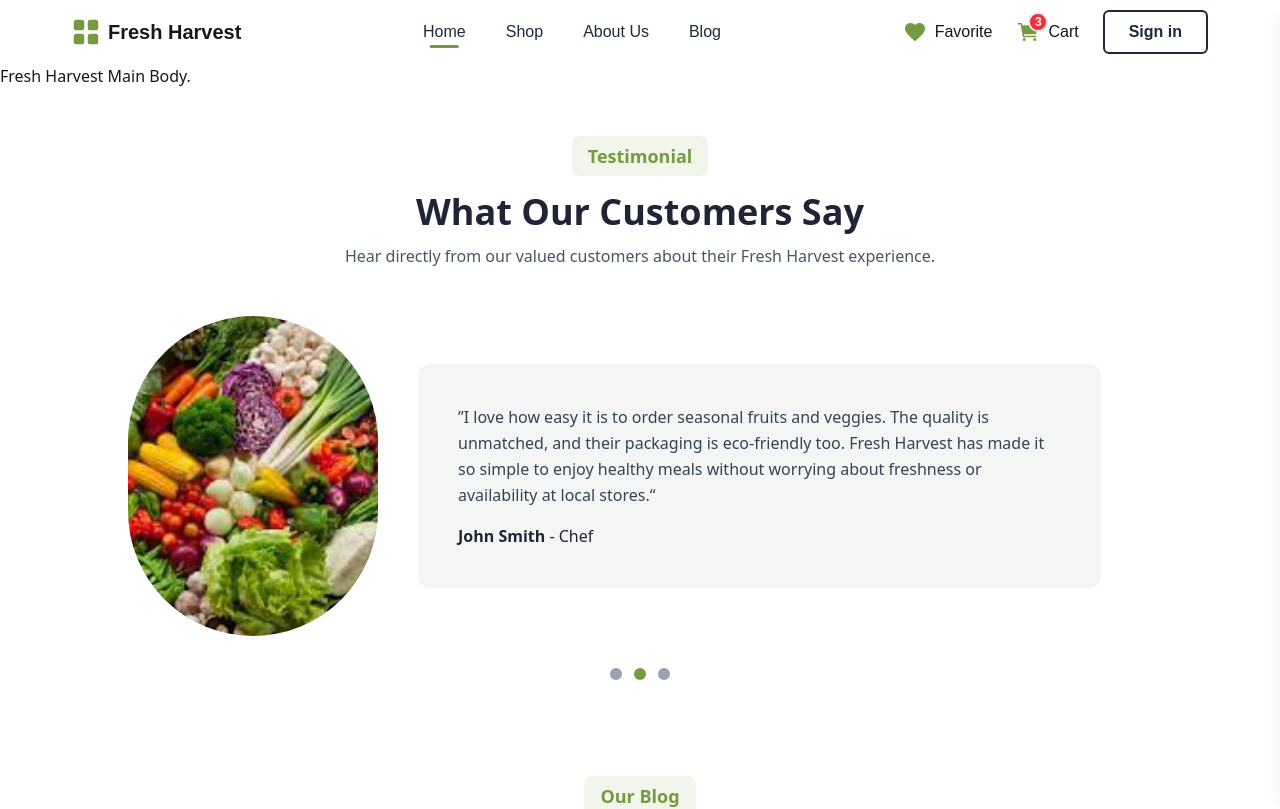
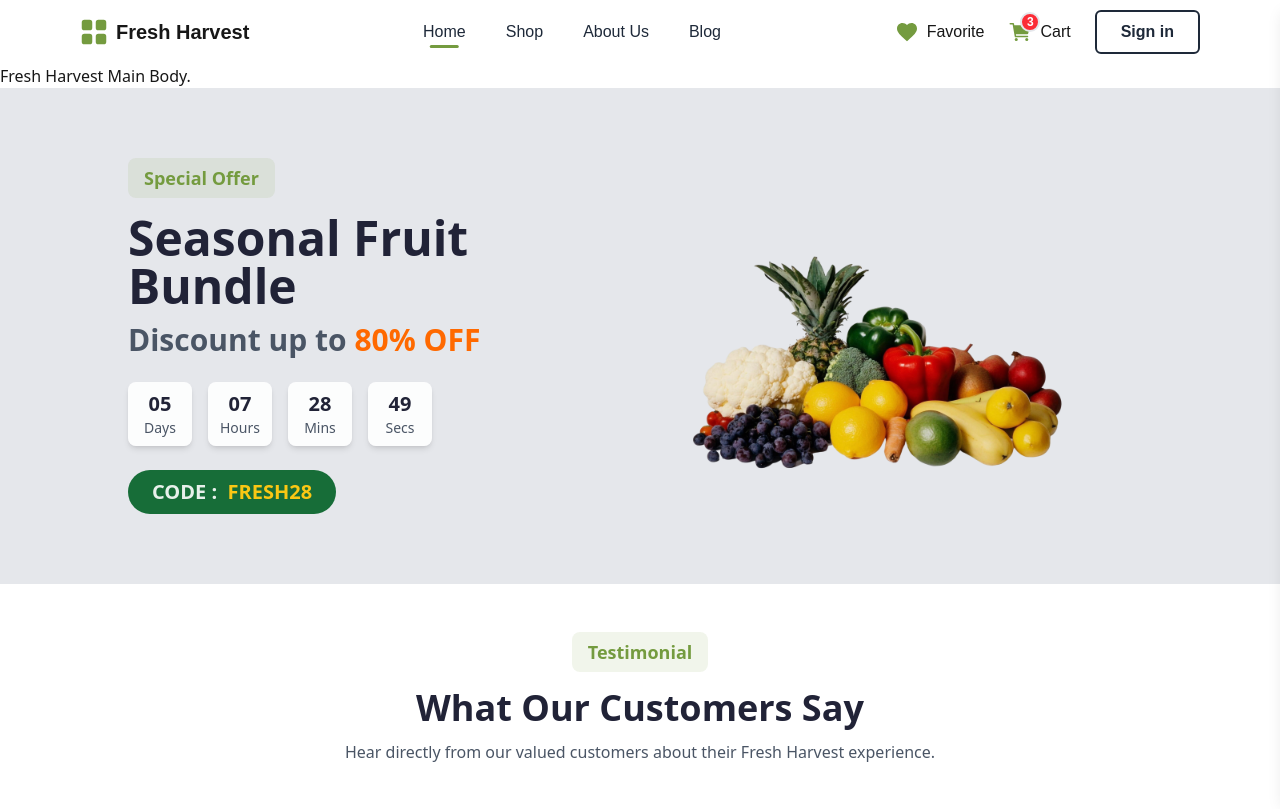
Before and after one commit to jobairalsarkar1/food-ecommerce, a Next.js app: page / in a window 1280 px wide. Shown: the top 809 px of the page. Built offline with nearby package versions, Linux system fonts and the light colour scheme.

Commit message:
Special Offers

```diff
--- a/app/(root)/page.tsx
+++ b/app/(root)/page.tsx
@@ -1,5 +1,6 @@
+import SpecialOffer from "@/components/SpecialOffer";
+import Reviews from "@/components/Reviews";
 import Blog from "@/components/Blog";
-import Reviews from "@/components/Reviews";
 
 export default function Home() {
   return (
@@ -7,6 +8,7 @@ export default function Home() {
       <main className="flex flex-col gap-[32px] row-start-2 items-center sm:items-start">
         Fresh Harvest Main Body.
       </main>
+      <SpecialOffer />
       <section>
         <Reviews />
       </section>
--- a/components/Footer.tsx
+++ b/components/Footer.tsx
@@ -9,7 +9,7 @@ import { FaFacebookF, FaInstagram, FaTwitter } from "react-icons/fa";
 
 const Footer = () => {
   return (
-    <footer className="mt-10 w-full bg-gray-100 py-12 px-6 sm:px-12 lg:px-24">
+    <footer className="mt-10 w-full bg-gray-100 py-12 px-6 sm:px-12 lg:px-22">
       <div className="grid sm:grid-cols-2 lg:grid-cols-[2fr_1fr_1fr_1fr] gap-10 mb-12">
         <div className="flex flex-col items-start justify-between">
           <div className="flex items-center gap-2 font-bold text-xl text-[#212337] mb-4">
--- a/components/Navbar.tsx
+++ b/components/Navbar.tsx
@@ -22,7 +22,7 @@ const Navbar = () => {
   return (
     <header className="sticky top-0 z-50">
       <div
-        className="w-full h-16 flex items-center justify-between px-4 sm:px-8 md:px-12 lg:px-18
+        className="w-full h-16 flex items-center justify-between px-4 sm:px-8 md:px-12 lg:px-20
         bg-green-200/90 md:bg-transparent backdrop-blur"
       >
         {/* Branding */}
--- /dev/null
+++ b/components/SpecialOffer.tsx
@@ -0,0 +1,89 @@
+"use client";
+
+import React, { useEffect, useState } from "react";
+import Image from "next/image";
+import Badge from "./Badge";
+
+const SpecialOffer = () => {
+  const calculateTimeLeft = () => {
+    const difference = +new Date("2025-10-01") - +new Date();
+    let timeLeft = { days: 0, hours: 0, minutes: 0, seconds: 0 };
+
+    if (difference > 0) {
+      timeLeft = {
+        days: Math.floor(difference / (1000 * 60 * 60 * 24)),
+        hours: Math.floor((difference / (1000 * 60 * 60)) % 24),
+        minutes: Math.floor((difference / 1000 / 60) % 60),
+        seconds: Math.floor((difference / 1000) % 60),
+      };
+    }
+
+    return timeLeft;
+  };
+
+  const [timeLeft, setTimeLeft] = useState(calculateTimeLeft());
+
+  useEffect(() => {
+    const timer = setInterval(() => {
+      setTimeLeft(calculateTimeLeft());
+    }, 1000);
+
+    return () => clearInterval(timer);
+  }, []);
+
+  return (
+    <section className="w-full py-12 px-6 sm:px-12 lg:px-20 xl:px-32 2xl:px-40 bg-gray-200 relative overflow-hidden">
+      <div className="relative flex flex-col lg:flex-row items-center lg:items-center justify-between gap-10 max-w-[1600px] mx-auto">
+        {/* Left Content */}
+        <div className="flex-1 flex flex-col items-center lg:items-start text-center lg:text-left">
+          <Badge text="Special Offer" />
+          <h1 className="mt-4 text-4xl md:text-5xl font-bold text-[#212337]">
+            Seasonal Fruit Bundle
+          </h1>
+          <p className="mt-3 font-bold text-3xl text-gray-600">
+            Discount up to <span className="text-orange-500">80% OFF</span>
+          </p>
+
+          {/* Countdown Timer */}
+          <div className="mt-6 flex gap-4">
+            {[
+              { label: "Days", value: timeLeft.days },
+              { label: "Hours", value: timeLeft.hours },
+              { label: "Mins", value: timeLeft.minutes },
+              { label: "Secs", value: timeLeft.seconds },
+            ].map((unit, i) => (
+              <div
+                key={i}
+                className="flex flex-col items-center justify-center w-16 h-16 bg-white/90 rounded-lg shadow-md"
+              >
+                <span className="text-xl font-bold text-[#212337]">
+                  {String(unit.value).padStart(2, "0")}
+                </span>
+                <span className="text-sm text-gray-600">{unit.label}</span>
+              </div>
+            ))}
+          </div>
+
+          {/* Discount Code */}
+          <div className="mt-6 px-6 py-2 flex items-center justify-center text-xl font-bold text-white/90 bg-[#176D38] rounded-full">
+            CODE : &nbsp;<span className="text-[#FAC714]">FRESH28</span>
+          </div>
+        </div>
+
+        {/* Right Image */}
+        <div className="hidden sm:flex md:flex-1 justify-center">
+          <div className="relative w-64 md:w-96 lg:w-[550px] h-[400px]">
+            <Image
+              src="/featuring_01.png"
+              alt="Special Offer"
+              fill
+              className="object-contain"
+            />
+          </div>
+        </div>
+      </div>
+    </section>
+  );
+};
+
+export default SpecialOffer;
```
